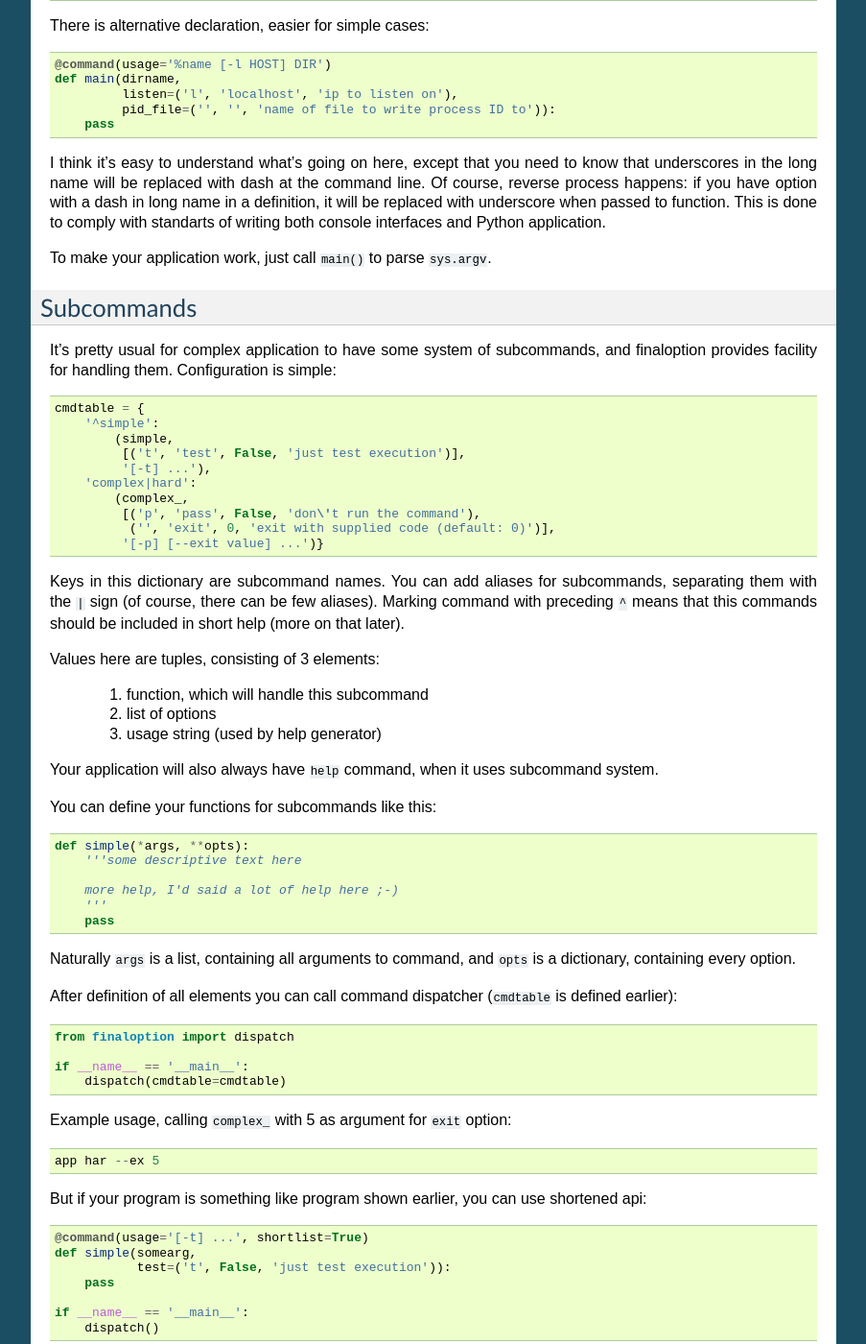
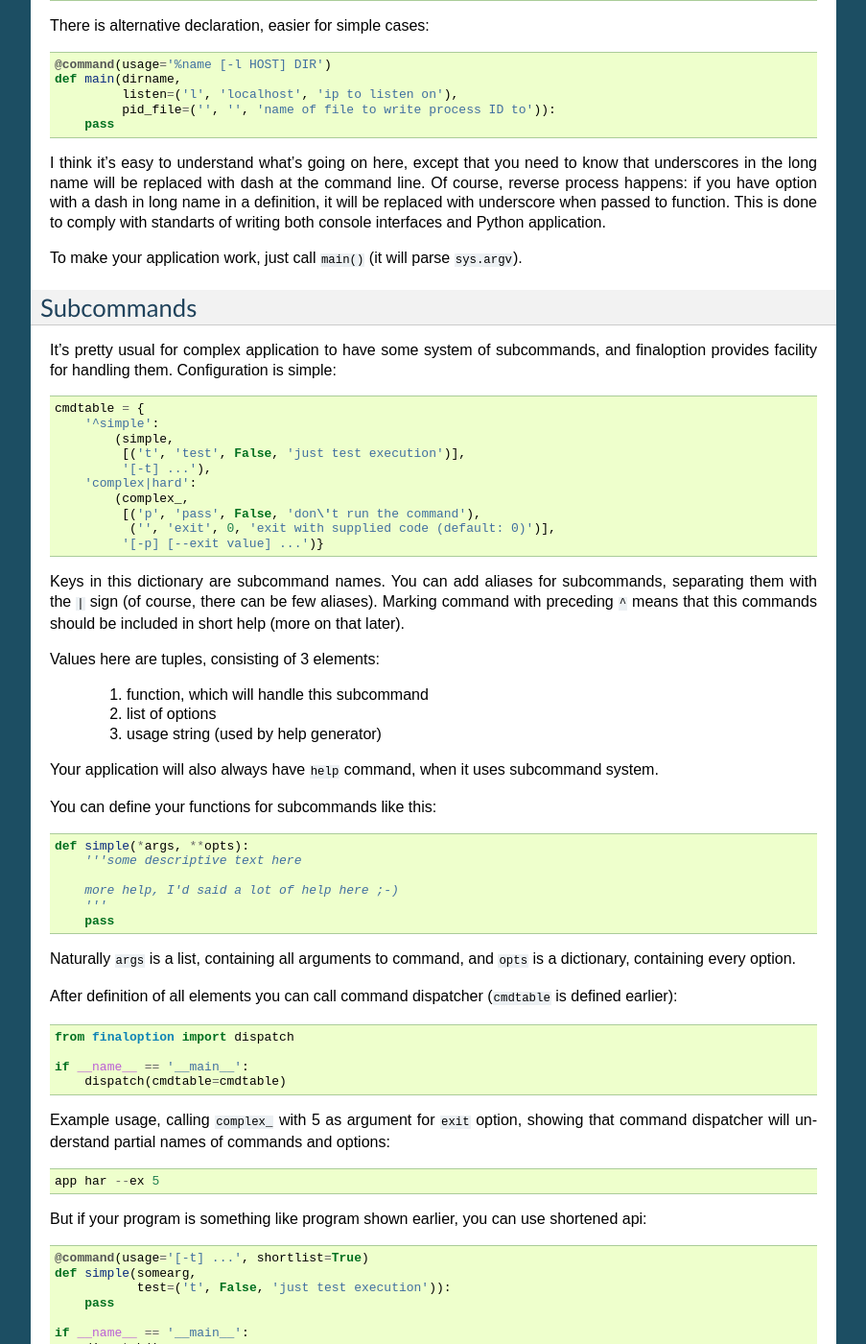
Before and after one commit to piranha/opster, a Sphinx documentation site: the page built from docs/overview.rst, in a window 1280 px wide and 1400 px high, scrolled down 733 px. Shown: the whole window at 96% size, without its empty margins (198-1101 px from the left). Built offline with Sphinx 7.4.7, drawn with Linux system fonts in a browser that asks for light colours; the version number could not be read and is left out.

Commit message:
small documentation update

```diff
--- a/docs/overview.rst
+++ b/docs/overview.rst
@@ -55,7 +55,8 @@ name in a definition, it will be replaced with underscore when passed to
 function. This is done to comply with standarts of writing both console
 interfaces and Python application.
 
-To make your application work, just call ``main()`` to parse ``sys.argv``.
+To make your application work, just call ``main()`` (it will parse
+``sys.argv``).
 
 Subcommands
 -----------
@@ -108,7 +109,9 @@ is defined earlier)::
   if __name__ == '__main__':
       dispatch(cmdtable=cmdtable)
 
-Example usage, calling ``complex_`` with 5 as argument for ``exit`` option::
+Example usage, calling ``complex_`` with 5 as argument for ``exit`` option,
+showing that command dispatcher will understand partial names of commands and
+options::
 
   app har --ex 5
 
```
Also changed, not shown: 1 other file.
